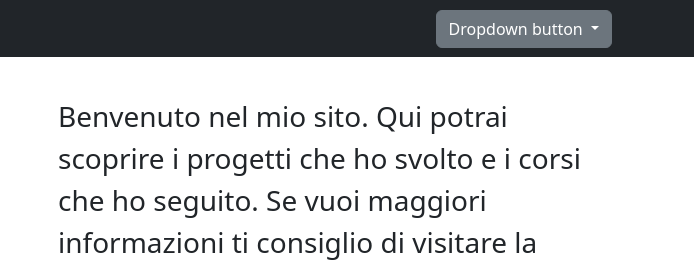
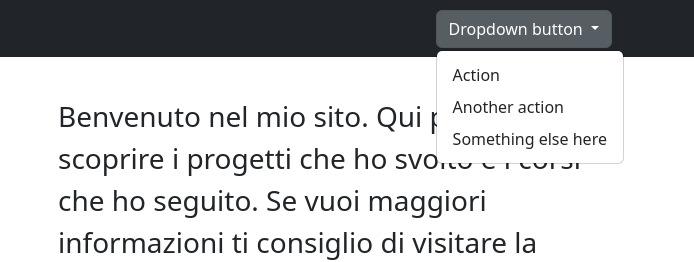
Before and after one commit to simoleoengim/simoleoengim.github.io, a plain HTML site: page index.html in a window 1280 px wide. Both pictures are taken after a click on the button "Dropdown button". Shown: the top 262 px of the page, 586-1280 px from the left. Drawn offline with nearby package versions, Linux system fonts and the light colour scheme.

Commit message:
modifiche

```diff
--- a/index.html
+++ b/index.html
@@ -8,13 +8,8 @@
     <meta name="viewport" content="width=device-width, initial-scale=1, shrink-to-fit=no">
 
     <!-- Bootstrap CSS v5.2.1 -->
-    <!-- <link href="https://cdn.jsdelivr.net/npm/bootstrap@5.2.1/dist/css/bootstrap.min.css" rel="stylesheet"
+    <link href="https://cdn.jsdelivr.net/npm/bootstrap@5.2.1/dist/css/bootstrap.min.css" rel="stylesheet"
         integrity="sha384-iYQeCzEYFbKjA/T2uDLTpkwGzCiq6soy8tYaI1GyVh/UjpbCx/TYkiZhlZB6+fzT" crossorigin="anonymous">
-        -->
-
-    <!-- Modifiche alle classi standard di Bootstrap -->
-    <!--<link rel="stylesheet" type="text/css" href="css/custom.css">-->
-    <link rel="stylesheet" href="bootstrap/css/bootstrap.min.css">
 
 </head>
 
@@ -31,7 +26,7 @@
                     <button class="btn btn-secondary dropdown-toggle" type="button" id="dropdownMenuButton1" data-bs-toggle="dropdown" aria-expanded="false">
                       Dropdown button
                     </button>
-                    <ul class="dropdown-menu" style="min-width: 200rem;" aria-labelledby="dropdownMenuButton1">
+                    <ul class="dropdown-menu" aria-labelledby="dropdownMenuButton1">
                       <li><a class="dropdown-item" href="#">Action</a></li>
                       <li><a class="dropdown-item" href="#">Another action</a></li>
                       <li><a class="dropdown-item" href="#">Something else here</a></li>
@@ -68,13 +63,13 @@
         <!-- place footer here -->
     </footer>
     <!-- Bootstrap JavaScript Libraries -->
-    <!-- <script src="https://cdn.jsdelivr.net/npm/@popperjs/core@2.11.6/dist/umd/popper.min.js"
+    <script src="https://cdn.jsdelivr.net/npm/@popperjs/core@2.11.6/dist/umd/popper.min.js"
         integrity="sha384-oBqDVmMz9ATKxIep9tiCxS/Z9fNfEXiDAYTujMAeBAsjFuCZSmKbSSUnQlmh/jp3" crossorigin="anonymous">
         </script>
 
     <script src="https://cdn.jsdelivr.net/npm/bootstrap@5.2.1/dist/js/bootstrap.min.js"
         integrity="sha384-7VPbUDkoPSGFnVtYi0QogXtr74QeVeeIs99Qfg5YCF+TidwNdjvaKZX19NZ/e6oz" crossorigin="anonymous">
-        </script>-->
+        </script>
 </body>
 
 </html>
--- a/package.json
+++ /dev/null
@@ -1,5 +0,0 @@
-{
-  "dependencies": {
-    "bootstrap": "^5.2.3"
-  }
-}
--- a/scss/custom.scss
+++ /dev/null
@@ -1,11 +0,0 @@
-// Custom.scss
-// Option A: Include all of Bootstrap
-
-// Include any default variable overrides here (though functions won't be available)
-
-@import "../node_modules/bootstrap/scss/bootstrap";
-
-$body-bg: rgb(246, 0, 0);
-$body-color: rgb(255, 247, 0);
-
-// Then add additional custom code here
```
Also changed, not shown: 2 other files.
